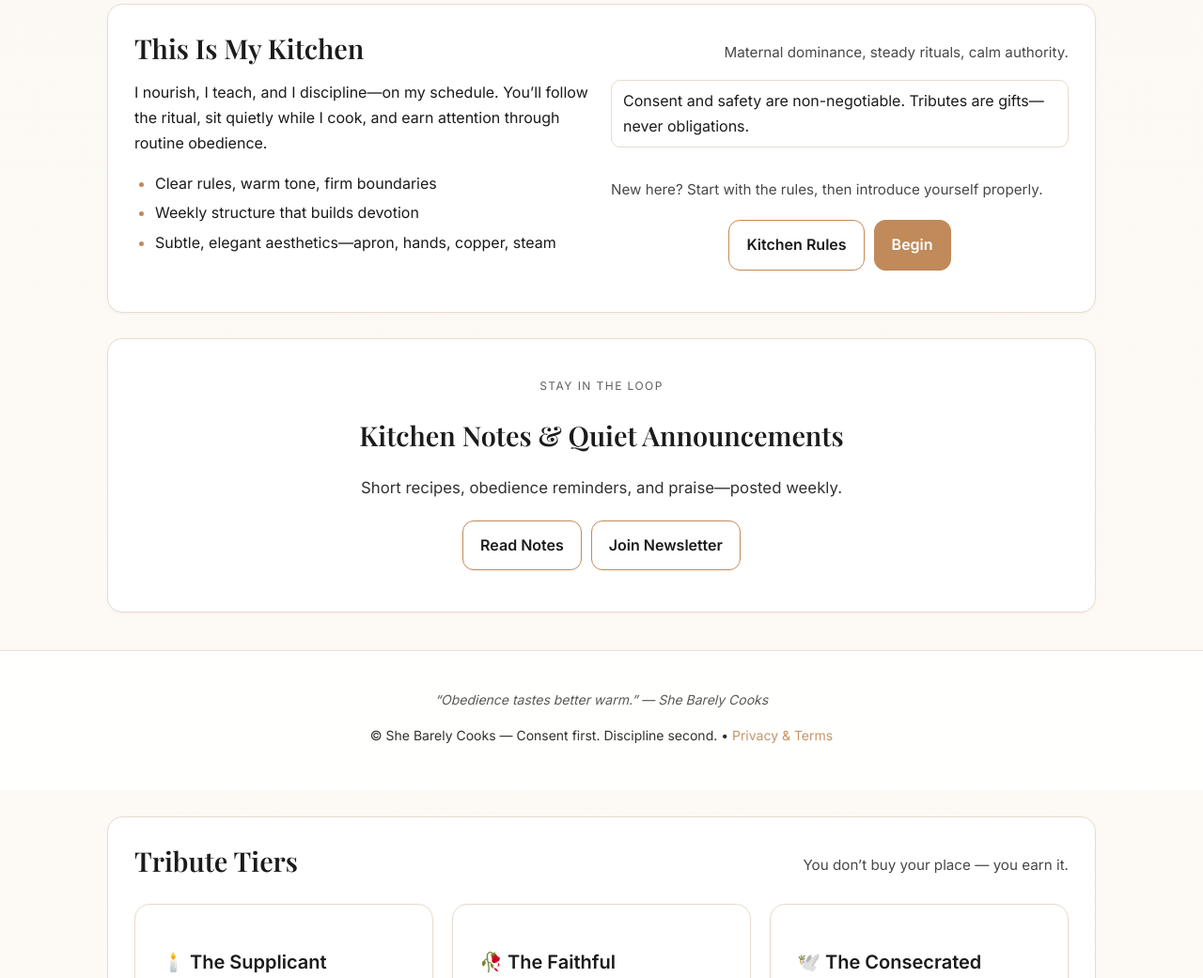
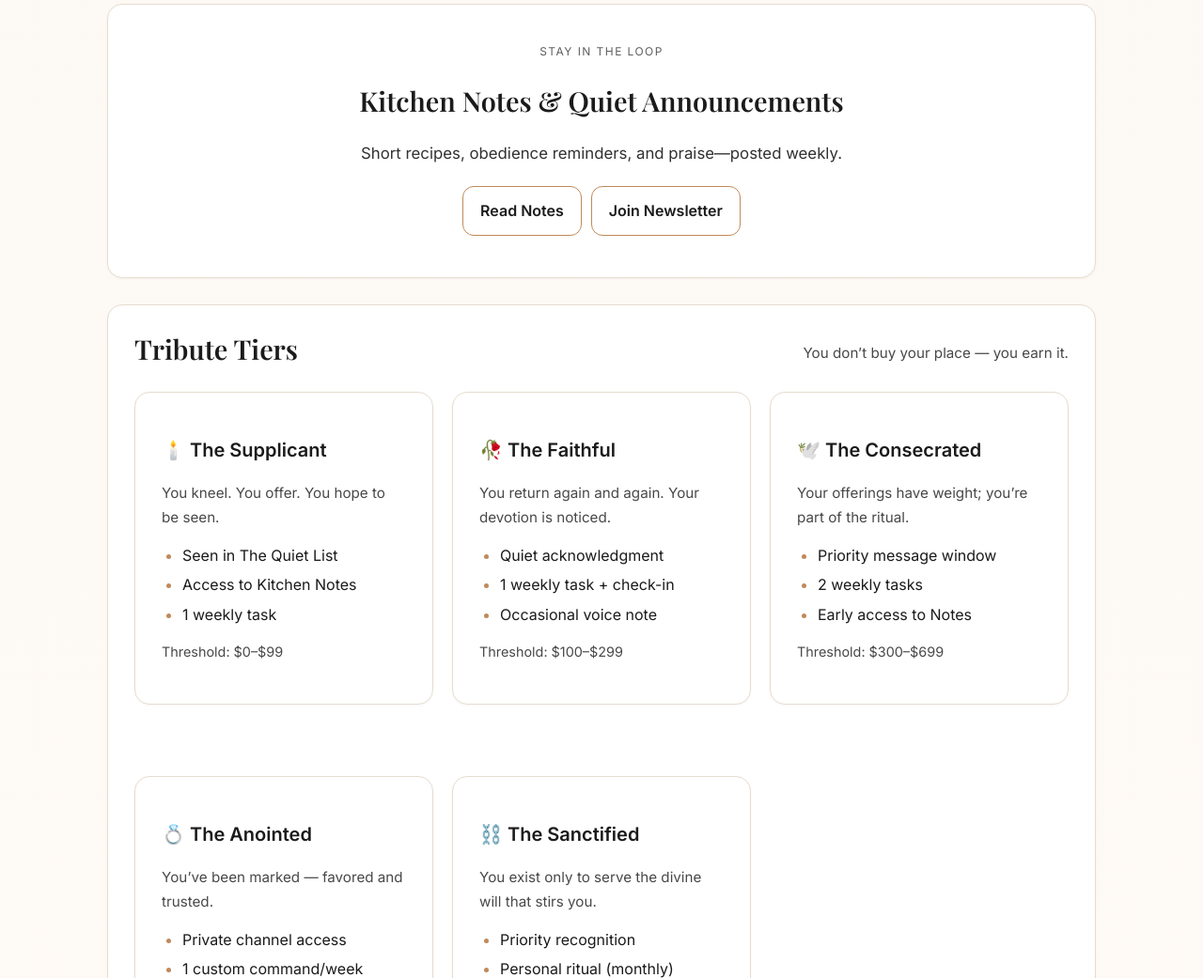
Before and after one commit to shebarelycooks/she-barely-cooks, a plain HTML site: page index.html in a window 1280 px wide. Shown: the part 2170-3211 px from the top of the page at 94% size. Drawn offline with nearby package versions, Linux system fonts and the light colour scheme.

Commit message:
Removed extra footer from home index and removed extra intoduction

```diff
--- a/index.html
+++ b/index.html
@@ -167,32 +167,6 @@
     <div id="tasks-preview" class="grid-auto"></div>
   </section>
 
-  <!-- ABOUT / BRAND PROMISE -->
-  <section class="card">
-    <div class="section-head">
-      <h2>This Is My Kitchen</h2>
-      <span class="muted">Maternal dominance, steady rituals, calm authority.</span>
-    </div>
-    <div class="grid two">
-      <div>
-        <p>I nourish, I teach, and I discipline—on my schedule. You’ll follow the ritual, sit quietly while I cook, and earn attention through routine obedience.</p>
-        <ul class="list-clean">
-          <li>Clear rules, warm tone, firm boundaries</li>
-          <li>Weekly structure that builds devotion</li>
-          <li>Subtle, elegant aesthetics—apron, hands, copper, steam</li>
-        </ul>
-      </div>
-      <div>
-        <p class="note-inline">Consent and safety are non-negotiable. Tributes are gifts—never obligations.</p>
-        <p class="muted">New here? Start with the rules, then introduce yourself properly.</p>
-        <p class="cta-row">
-          <a class="cta" href="rules.html">Kitchen Rules</a>
-          <a class="cta fill" href="tributes.html">Begin</a>
-        </p>
-      </div>
-    </div>
-  </section>
-
   <!-- SOCIAL / NEWSLETTER -->
   <section class="card center">
     <p class="kicker">Stay in the Loop</p>
@@ -206,12 +180,7 @@
 
 </main>
 
-<footer class="site-footer">
-  <div class="wrap">
-    <p class="signature-line">“Obedience tastes better warm.” — <em>She Barely Cooks</em></p>
-    <p>© She Barely Cooks — Consent first. Discipline second. • <a href="privacy.html">Privacy &amp; Terms</a></p>
-  </div>
-</footer>
+
 
 <!-- Lightweight preview + animation accent -->
 <script>
```
